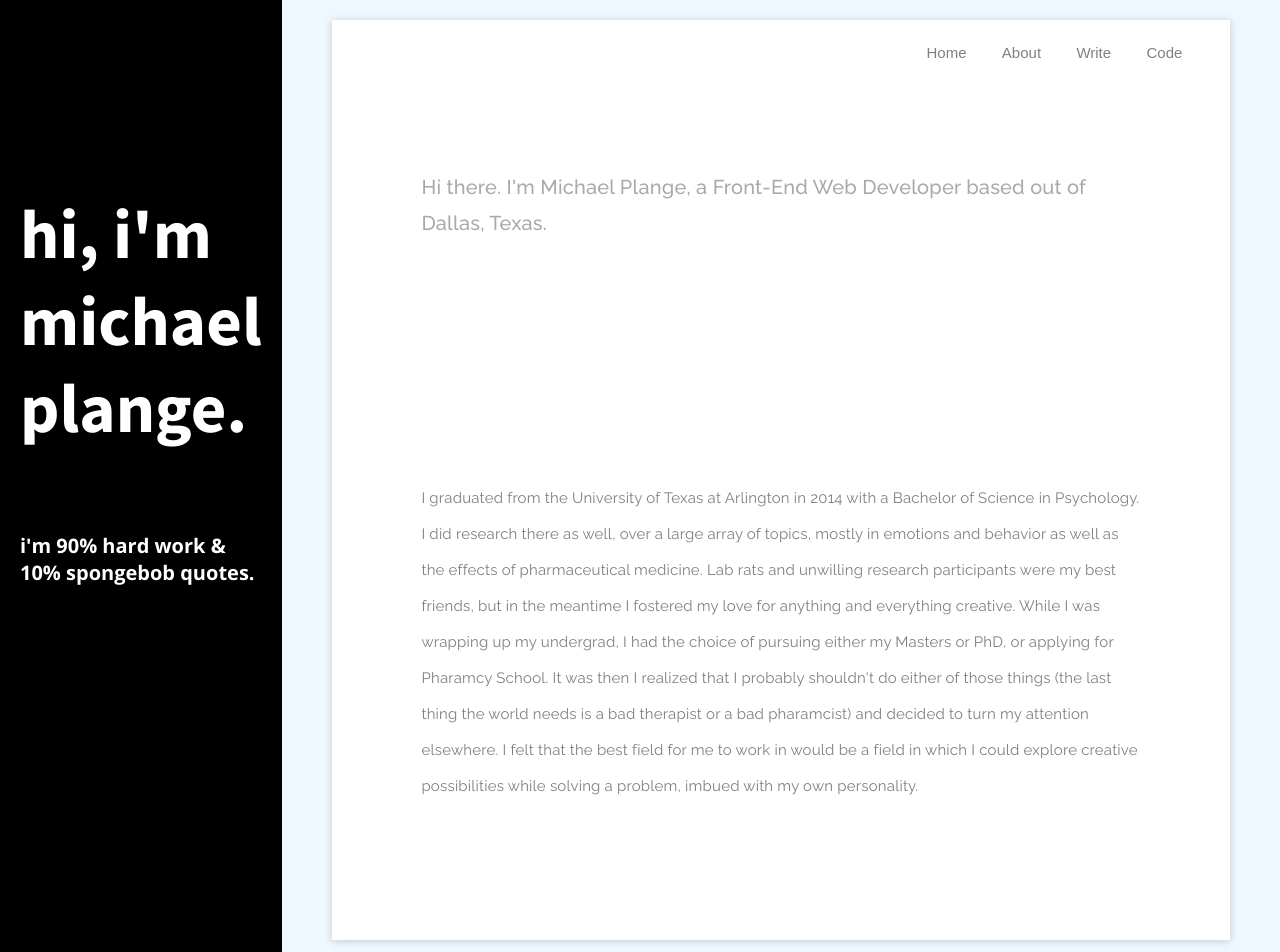
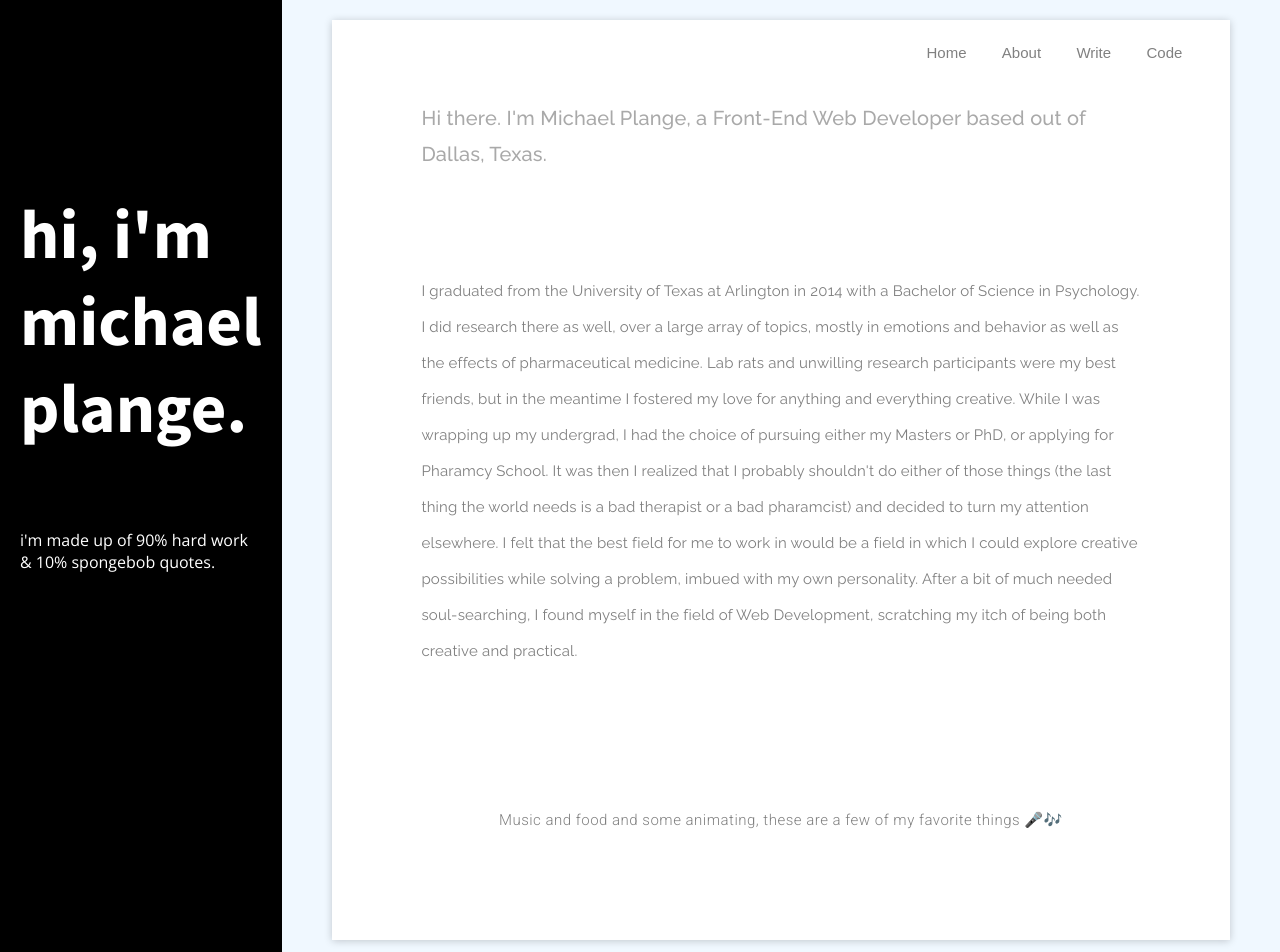
Before and after one commit to michaelplangealo/michaelportfolio, a React (Create React App) app: page /About in a window 1280 px wide. Shown: the top 952 px of the page. Built offline with nearby package versions, Linux system fonts and the light colour scheme.

Commit message:
stuff gettin done switching to laptop

```diff
--- a/public/index.html
+++ b/public/index.html
@@ -15,6 +15,8 @@
   <!-- <link href="https://fonts.googleapis.com/css?family=Lato:300,400,900" rel="stylesheet"> -->
   <link href="https://fonts.googleapis.com/css?family=Open+Sans:400,700|Source+Sans+Pro:700" rel="stylesheet">
   <link href="https://fonts.googleapis.com/css?family=Raleway:400,500" rel="stylesheet">
+  <link href="https://fonts.googleapis.com/css?family=Roboto:300" rel="stylesheet">
+
 
 
 
--- a/src/Components/About.js
+++ b/src/Components/About.js
@@ -15,7 +15,7 @@ const AboutIntro = styled.h1`
   height: 5vh;
   color: darkgrey;
 `;
-const YeeHaw = styled.div`
+const Peekaboo = styled.div`
   color: white;
   &:hover {
     color: tomato;
@@ -32,6 +32,16 @@ const AboutContent = styled.article`
   width: 80%;
   color: grey;
 `;
+const NotCute = styled.div`
+  letter-spacing: 0.5px;
+  text-rendering: optimizeLegibility;
+  line-height: 36px;
+  margin-bottom: 0;
+  font-family: "Roboto", sans-serif;
+  font-weight: 300;
+  font-size: 15px;
+  color: grey;
+`;
 
 export default class About extends Component {
   render() {
@@ -42,7 +52,7 @@ export default class About extends Component {
           <Content>
             <AboutIntro>
               Hi there. I'm Michael Plange, a Front-End Web Developer based out
-              of Dallas, Texas. <YeeHaw>yeehaw!</YeeHaw>
+              of Dallas, Texas. <Peekaboo>yeehaw</Peekaboo>
             </AboutIntro>
             <AboutContent>
               I graduated from the University of Texas at Arlington in 2014 with
@@ -58,8 +68,16 @@ export default class About extends Component {
               pharamcist) and decided to turn my attention elsewhere. I felt
               that the best field for me to work in would be a field in which I
               could explore creative possibilities while solving a problem,
-              imbued with my own personality.
+              imbued with my own personality. After a bit of much needed
+              soul-searching, I found myself in the field of Web Development,
+              scratching my itch of being both creative and practical.
             </AboutContent>
+            <NotCute>
+              Music and food and some animating, these are a few of my favorite
+              things 🎤🎶<Peekaboo>
+                Sung to the tune of "Favorite Things".
+              </Peekaboo>
+            </NotCute>
           </Content>
         </BodyParty>
       </PageBody>
--- a/src/Components/Home.css
+++ b/src/Components/Home.css
@@ -1,10 +1,10 @@
 .homeTransition-appear {
   opacity: 0.1;
-  transform: translateX(-200px);
+  transform: translatey(-200px);
 }
 
 .homeTransition-appear.homeTransition-appear-active {
   opacity: 1;
-  transform: translateX(0px);
+  transform: translatey(0px);
   transition: all 0.5s ease-in-out;
 }
--- a/src/Styled/SideBar.js
+++ b/src/Styled/SideBar.js
@@ -31,8 +31,8 @@ const Hidden = styled.div`
 `;
 const WhereRU = styled.h2`
   font-family: "Open Sans", sans-serif;
-  font-weight: 700;
-  font-size: 20px;
+  font-weight: 400;
+  font-size: 16px;
 `;
 
 export class HomeSide extends Component {
@@ -57,7 +57,9 @@ export class AboutSide extends Component {
         <BasicSideContainer>
           <SideHi>hi, i'm michael plange.</SideHi>
           <Hidden>michael plange i am.</Hidden>
-          <WhereRU>i'm 90% hard work & 10% spongebob quotes.</WhereRU>
+          <WhereRU>
+            i'm made up of 90% hard work & 10% spongebob quotes.
+          </WhereRU>
           <Hidden>please enjoy your stay.</Hidden>
         </BasicSideContainer>
       </BasicSide>
```
